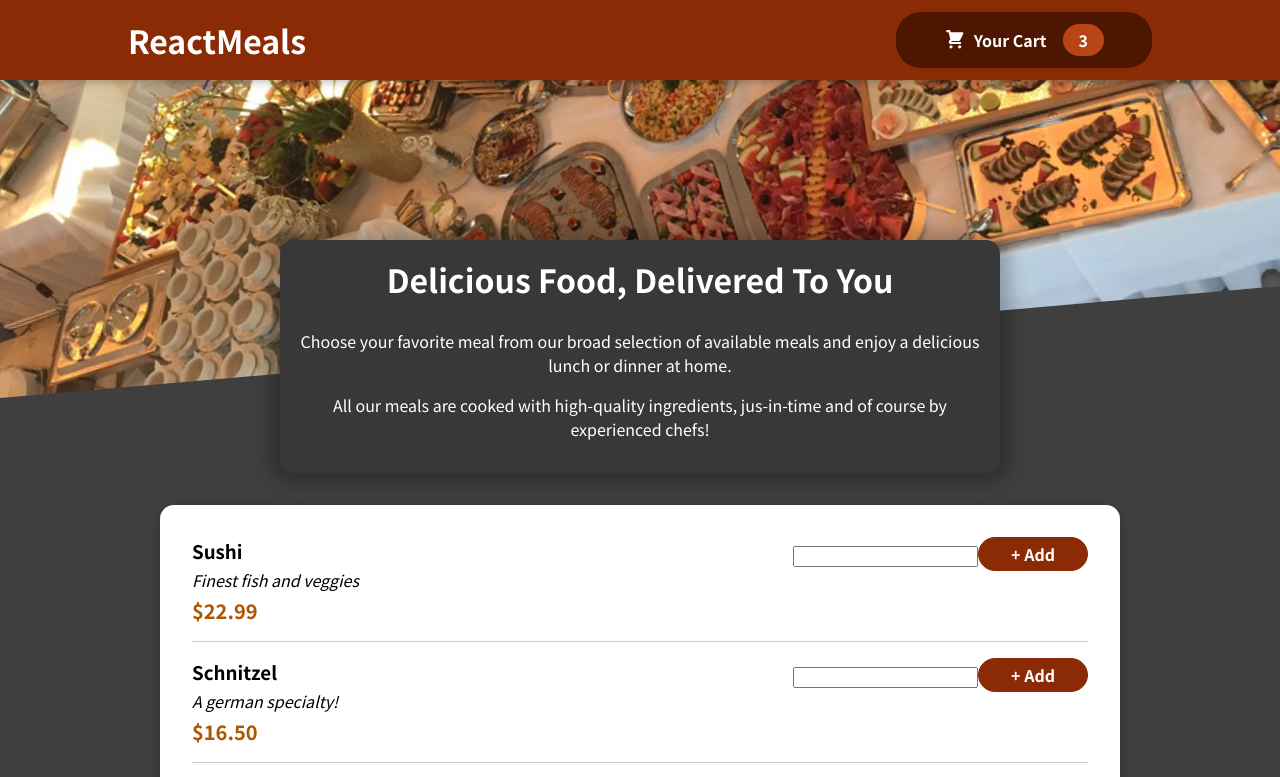
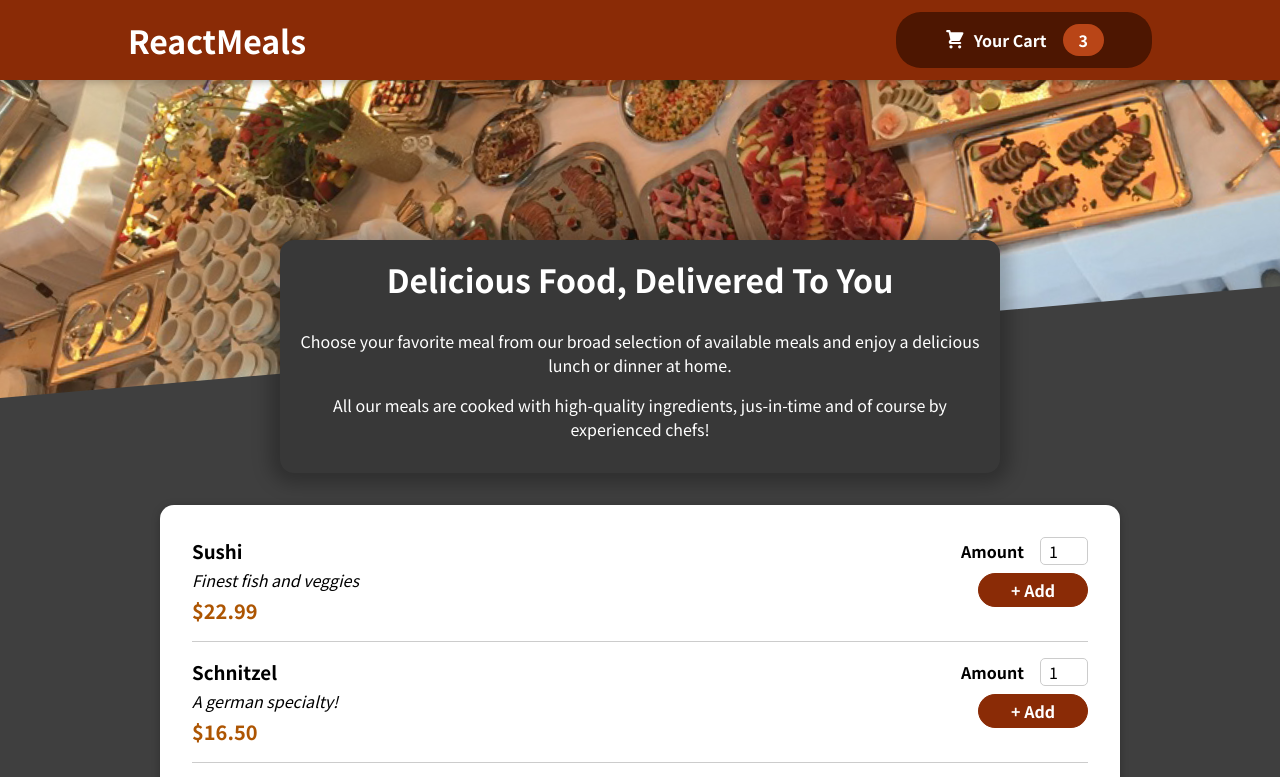
Before and after one commit to andrewrey/react-complete-guideProject6, a React (Create React App) app: page / in a window 1280 px wide. Shown: the top 777 px of the page. Built offline with nearby package versions, Linux system fonts and the light colour scheme.

Commit message:
created form component

```diff
--- a/src/components/Meals/AvailableMeals.js
+++ b/src/components/Meals/AvailableMeals.js
@@ -33,6 +33,7 @@ const AvailableMeals = () => {
   const mealsList = DUMMY_MEALS.map((meal) => (
     <MealItem
       key={meal.id}
+      id={meal.id}
       name={meal.name}
       price={meal.price}
       description={meal.description}
--- a/src/components/Meals/MealItem/MealItem.js
+++ b/src/components/Meals/MealItem/MealItem.js
@@ -1,7 +1,7 @@
 import styles from "./MealItem.module.css";
 import MealItemForm from "./MealItemForm";
 
-const MealItem = ({ name, description, price }) => {
+const MealItem = ({ name, description, price, id }) => {
   const mealPrice = `$${price.toFixed(2)}`;
   return (
     <li className={styles.meal}>
@@ -11,7 +11,7 @@ const MealItem = ({ name, description, price }) => {
         <div className={styles.price}>{mealPrice}</div>
       </div>
       <div>
-        <MealItemForm />
+        <MealItemForm id={id} />
       </div>
     </li>
   );
--- a/src/components/Meals/MealItem/MealItemForm.js
+++ b/src/components/Meals/MealItem/MealItemForm.js
@@ -1,9 +1,20 @@
 import styles from "./MealItemForm.module.css";
+import Input from "../../UI/Input";
 
-const MealItemForm = () => {
+const MealItemForm = ({ id }) => {
   return (
     <form className={styles.form}>
-      <input />
+      <Input
+        label="Amount"
+        input={{
+          id: "amount_" + id,
+          type: "number",
+          min: "1",
+          max: "5",
+          step: "1",
+          defaultValue: "1",
+        }}
+      />
       <button>+ Add</button>
     </form>
   );
--- a/src/components/UI/Input.js
+++ b/src/components/UI/Input.js
@@ -4,7 +4,7 @@ const Input = ({ label, input }) => {
   return (
     <div className={styles.input}>
       <label htmlFor={input.id}>{label}</label>
-      <input type="text" />
+      <input {...input} />
     </div>
   );
 };
```
Also changed, not shown: 1 other file (tests, documents, lock files or other folders).
